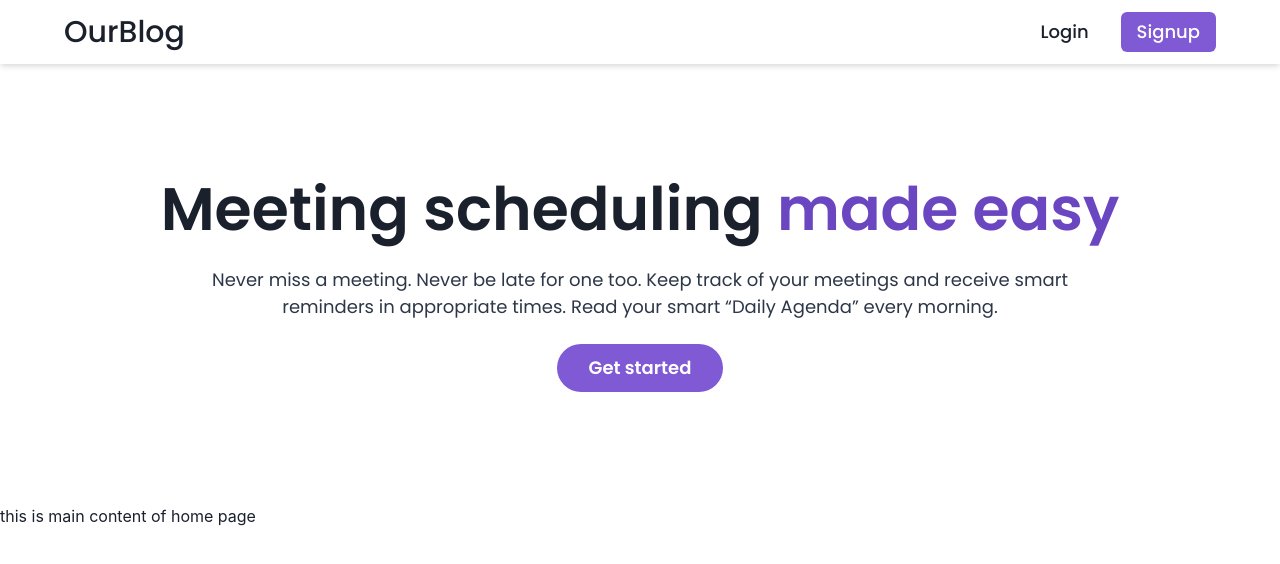
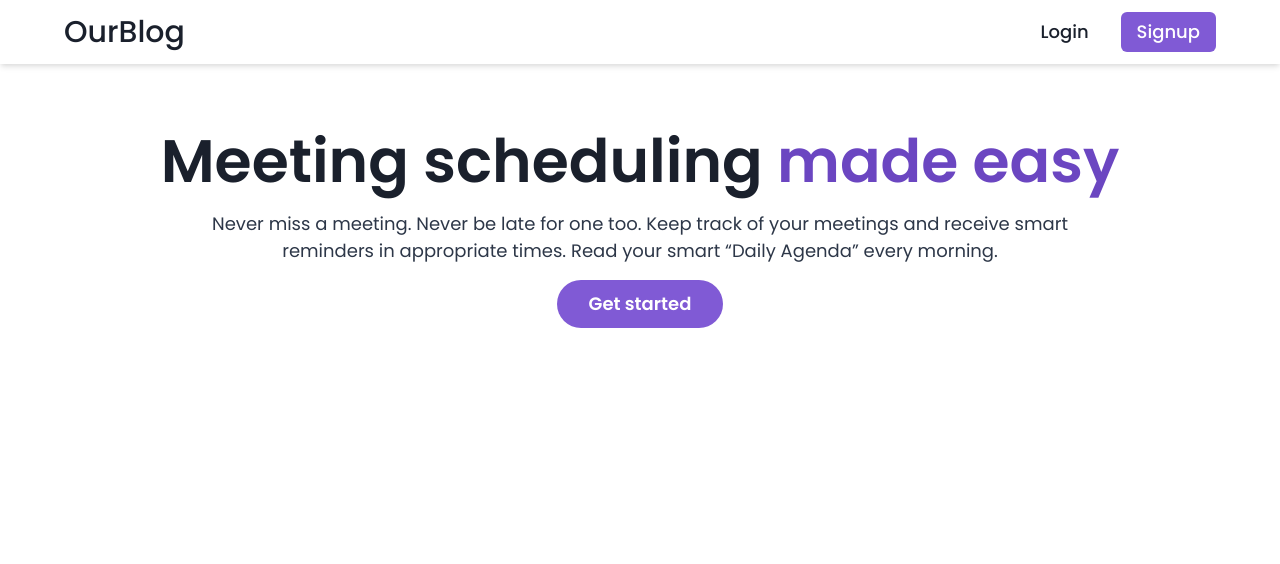
Before and after one commit to MezianeKhalil/reactjs-blog, a React (Vite) app: page / in a window 1280 px wide. Shown: the top 564 px of the page. Built offline with nearby package versions, Linux system fonts and the light colour scheme.

Commit message:
add profile page to project

```diff
--- a/src/components/Layout/_index.js
+++ b/src/components/Layout/_index.js
@@ -1,9 +1,11 @@
 import HomeLayout from './homeLayout'
 import LoginLayout from './loginLayout'
 import SignupLayout from './signupLayout'
+import ProfileLayout from './profileLayout'
 
 export{
     HomeLayout,
     LoginLayout,
-    SignupLayout
+    SignupLayout,
+    ProfileLayout
 }
--- a/src/components/Layout/homeLayout.jsx
+++ b/src/components/Layout/homeLayout.jsx
@@ -3,7 +3,7 @@ import React from 'react'
 export default function HomeLayout() {
   return (
     <>
-        this is main content of home page
+        {/* this is main content of home page */}
     </>
   )
 }
--- /dev/null
+++ b/src/components/Layout/profileLayout.jsx
@@ -0,0 +1,7 @@
+import React from 'react'
+
+export default function ProfileLayout() {
+  return (
+    <div>ProfileLayout</div>
+  )
+}
--- a/src/components/blocs/header.jsx
+++ b/src/components/blocs/header.jsx
@@ -15,14 +15,13 @@ import { Link } from 'react-router-dom'
         <Stack
           textAlign={'center'}
           align={'center'}
-          spacing={{ base: 4, md: 6 }}
-          py={{ base: 20, md: 28 }}>
+          spacing={{ base: 2, md: 4 }}
+          py={{ base: 10, md: 16 }}>
           <Heading
             fontWeight={600}
             fontSize={{ base: '3xl', sm: '4xl', md: '6xl' }}
             lineHeight={'110%'}
             fontFamily="poppins"
-
             >
             Meeting scheduling{' '}
             <Text as={'span'} color={'purple.600'} fontFamily="poppins">
--- a/src/pages/_index.js
+++ b/src/pages/_index.js
@@ -1,9 +1,11 @@
 import Home from './home'
 import Login from './login'
 import Signup from './signup'
+import Profile from './profile'
 
 export {
     Home,
     Login,
-    Signup
+    Signup,
+    Profile
 }
--- /dev/null
+++ b/src/pages/profile.jsx
@@ -0,0 +1,14 @@
+import React from 'react'
+import { Helmet } from 'react-helmet'
+import { ProfileLayout } from '../components/Layout/_index'
+
+export default function Profile() {
+  return (
+    <>
+         <Helmet>
+            <title>Profile | OurBlog</title>
+        </Helmet>
+        <ProfileLayout/>
+    </>
+  )
+}
--- a/src/routes/routerConfig.jsx
+++ b/src/routes/routerConfig.jsx
@@ -1,6 +1,6 @@
 import React from 'react'
 import { Routes, Route } from 'react-router-dom'
-import { Home, Login, Signup } from '../pages/_index'
+import { Home, Login, Signup, Profile } from '../pages/_index'
 
 export default function RouterConfig() {
   return (
@@ -8,6 +8,7 @@ export default function RouterConfig() {
         <Route path='/' element={<Home/>}/>
         <Route path='/login' element={<Login/>}/>
         <Route path='/signup' element={<Signup/>}/>
+        <Route path='/profile' element={<Profile/>}/>
     </Routes>
   )
 }
```
